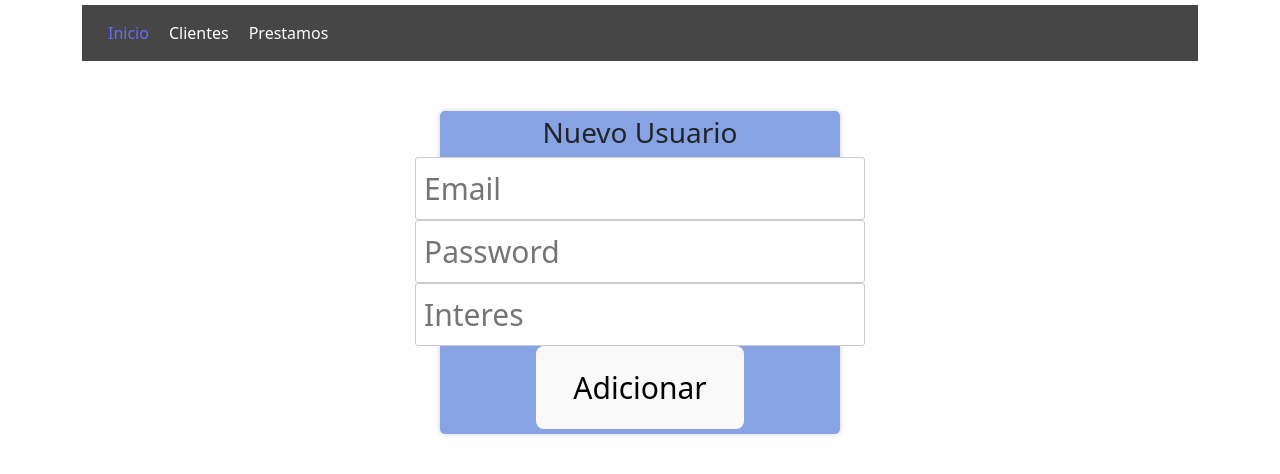
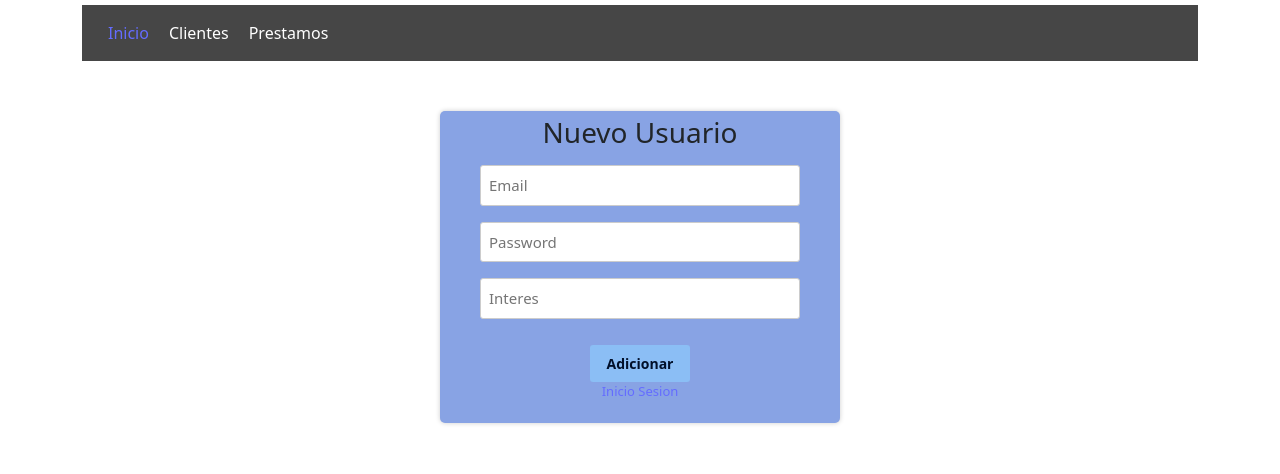
Before and after one commit to Juan31452/Vite-React, a React (Vite) app in the folder app-prestamos/: page /UsuarioCrear in a window 1280 px wide. Shown: the top 474 px of the page. Built offline with nearby package versions, Linux system fonts and the light colour scheme.

Commit message:
se actualiza package.json

```diff
--- a/app-prestamos/src/componentes/Layout.jsx
+++ b/app-prestamos/src/componentes/Layout.jsx
@@ -7,7 +7,7 @@ import MenuEmergente from './MenuEmergente';
 
 
 const Layout = () => {
-  const { email,ocultarDiv } = useContext(ContextoUsuario);
+  const { email,ocultarDiv,textoBoton } = useContext(ContextoUsuario);
   const [isOpen, setIsOpen] = useState(false); // Estado para manejar la apertura/cierre del menú
   const [showMenu, setShowMenu] = useState(false);// Estado para controlar la visibilidad del modal
 
--- a/app-prestamos/src/estilos/form.css
+++ b/app-prestamos/src/estilos/form.css
@@ -11,11 +11,19 @@
     box-shadow: 0px 0px 5px 0px rgba(0,0,0,0.2);
   }
 
+  .division-uno{
+    margin: 1rem;
+    width: auto;
+    font-size: 15px;
+  }
+
   input {
+    width: 20rem;
     padding: 0.5rem;
+    margin: 1rem;
     border: 1px solid #ccc;
     border-radius: 3px;
-    font-size: 13px;
+
   }
 
   #miboton {
@@ -77,11 +85,6 @@
     text-align: center;
   }
 
-  .division-uno{
-    margin: 1rem;
-    width: auto;
-  }
-
   input {
     width: 15rem;
     height: 1rem;
--- a/app-prestamos/src/paginas/usuarios/UsuariosCrear.jsx
+++ b/app-prestamos/src/paginas/usuarios/UsuariosCrear.jsx
@@ -1,15 +1,20 @@
 import React, { useEffect, useRef, useState } from 'react'
-import app from "../../app.json";
 import { gsap } from 'gsap'
 import '../../estilos/form.css';
 import axios from 'axios';
+import { Link } from 'react-router-dom';
+import { TipoConexion } from '../../../TipoConexion';
 
 const UsuariosCrear = () => {
-    const {APIHOST}= app;
+
     const [email, setEmail ] = useState("");
     const [password, setPassword] = useState("");
     const [interes, setInteres] = useState("");
     const formRef = useRef(null);
+
+    const api = axios.create({
+      baseURL: TipoConexion.apiUrl,
+    });
 
     function animateForm() {
       gsap.to('.Formulario', { duration: 3, y: 50 , ease: 'power3.out', fontSize: '30px'});
@@ -30,8 +35,8 @@ const UsuariosCrear = () => {
 
       };
 
-      axios
-      .post(`${APIHOST}/usuarios `,usuarioActual)
+      api
+      .post('/usuarios ',usuarioActual)
       .then((res) => {
        const usuario = res.data;
          window.location.replace('/');
@@ -43,7 +48,7 @@ const UsuariosCrear = () => {
   return (
     <div className='Formulario'>
       <form onSubmit={GuardarDatos} >
-    <h3 className='tittle-registro'>Nuevo Usuario</h3>
+      <h3>Nuevo Usuario</h3>
         <div className="division-uno">
           <input
             type="text"
@@ -69,11 +74,16 @@ const UsuariosCrear = () => {
 
           />
         </div>
-      <button type="submit" className="miboton">
+        <button type="submit" id="miboton">
             Adicionar
         </button>
 
       </form>
+      <div className="contenedorEnlace">
+        <p>
+          <Link to="/Login"> Inicio Sesion</Link>
+        </p>
+      </div>
     </div>
   )
 }
```
Also changed, not shown: 1 other file (tests, documents, lock files or other folders). Lines whose indentation alone changed are shown as unchanged.
